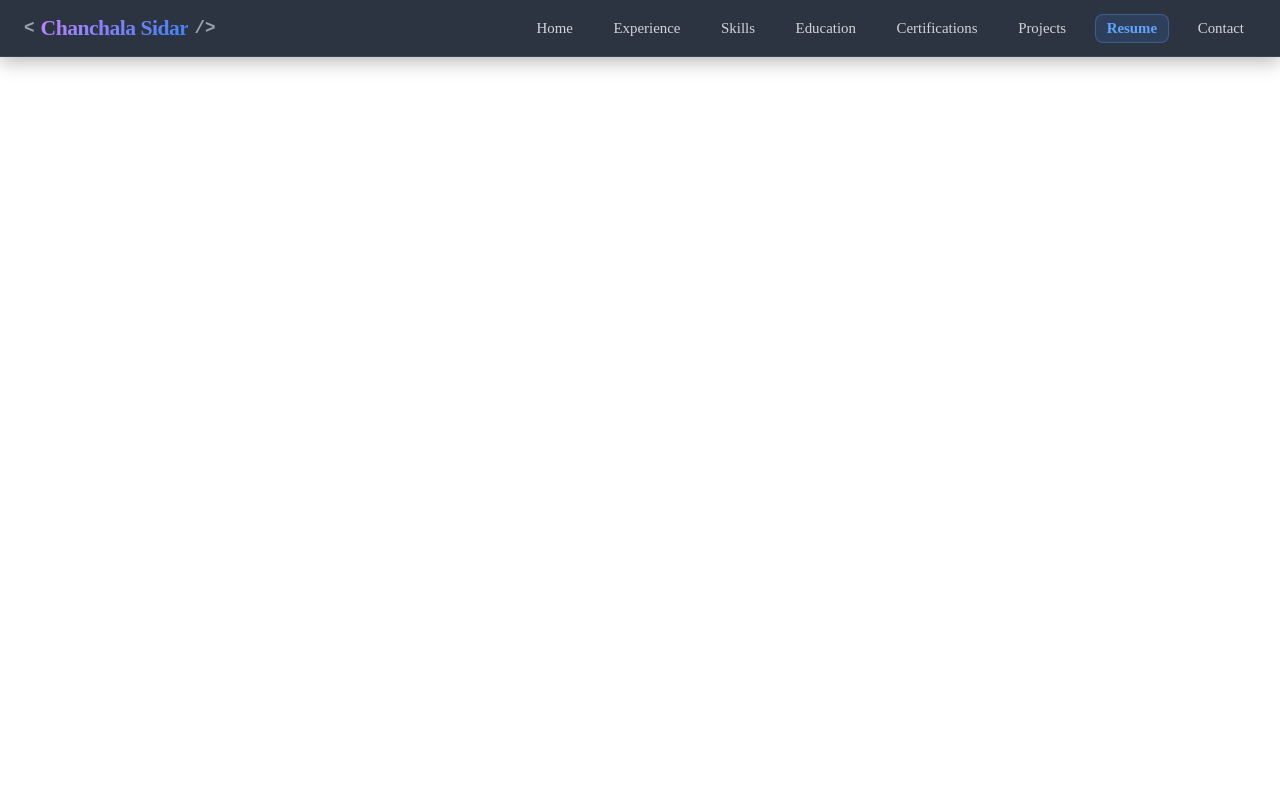
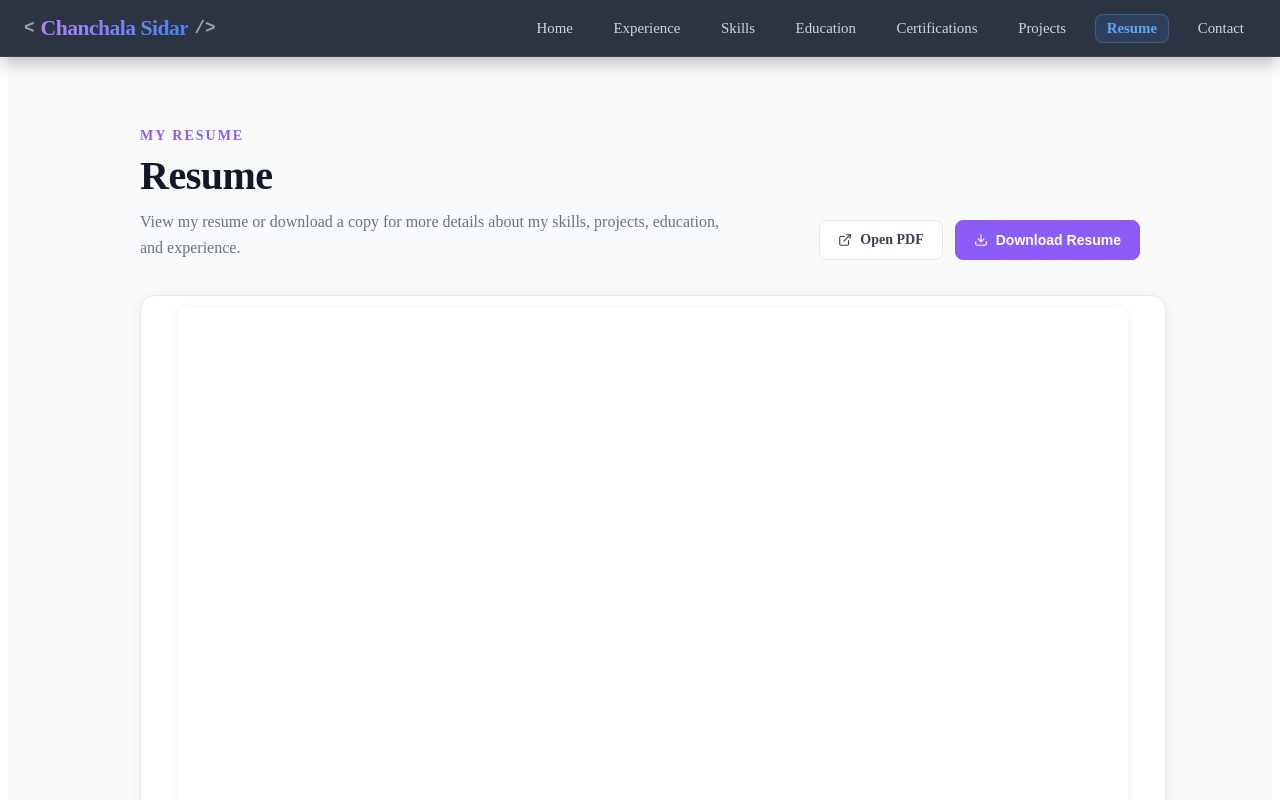
Before and after one commit to chanchalasidar6-eng/chanchala-portfolio, a React (Vite) app: page /resume in a window 1280 px wide. Shown: the top 800 px of the page. Built offline with nearby package versions, Linux system fonts and the light colour scheme.

Commit message:
Add resume section

```diff
--- a/src/App.jsx
+++ b/src/App.jsx
@@ -7,7 +7,9 @@ import Skills from "./pages/Skills";
 import Education from "./pages/Education";
 import Certificates from "./pages/Certificates";
 import Projects from "./pages/Projects";
-// import Contact from "./pages/Contact";
+import Resume from "./pages/Resume";
+import Contact from "./pages/Contact";
+import Footer from "./components/Footer";
 
 function App() {
   return (
@@ -21,8 +23,10 @@ function App() {
         <Route path="/education" element={<Education />} />
         <Route path="/certificates" element={<Certificates />} />
         <Route path="/projects" element={<Projects />} />
-        {/* <Route path="/contact" element={<Contact />} /> */}
+        <Route path="/resume" element={<Resume />} />
+        <Route path="/contact" element={<Contact />} />
       </Routes>
+      <Footer />
     </BrowserRouter>
   );
 }
--- /dev/null
+++ b/src/pages/Resume.jsx
@@ -0,0 +1,112 @@
+import React from "react";
+import { FiDownload, FiExternalLink } from "react-icons/fi";
+import "../styles/Resume.css";
+
+const Resume = () => {
+  const pdfUrl = "/Chanchala-Sidar-Resume.pdf";
+
+  // Force PDF download via Blob to ensure browser downloads the file
+  const handleDownload = async (e) => {
+    e.preventDefault();
+    try {
+      const response = await fetch(pdfUrl);
+      const blob = await response.blob();
+      const blobUrl = window.URL.createObjectURL(blob);
+      const link = document.createElement("a");
+      link.href = blobUrl;
+      link.download = "Chanchala-Sidar-Resume.pdf";
+      document.body.appendChild(link);
+      link.click();
+      document.body.removeChild(link);
+      window.URL.revokeObjectURL(blobUrl);
+    } catch (error) {
+      // Fallback direct link
+      const link = document.createElement("a");
+      link.href = pdfUrl;
+      link.download = "Chanchala-Sidar-Resume.pdf";
+      link.target = "_blank";
+      link.click();
+    }
+  };
+
+  return (
+    <section className="resume" id="resume">
+      <div className="resume-container">
+
+        {/* Heading */}
+        <div className="resume-heading">
+          <div className="resume-heading-content">
+            <p className="resume-subtitle">My Resume</p>
+            <h1>Resume</h1>
+            <p className="resume-description">
+              View my resume or download a copy for more details about my
+              skills, projects, education, and experience.
+            </p>
+          </div>
+
+          {/* Action Buttons */}
+          <div className="resume-actions">
+            <a
+              href={pdfUrl}
+              target="_blank"
+              rel="noopener noreferrer"
+              className="resume-view-btn"
+            >
+              <FiExternalLink />
+              Open PDF
+            </a>
+
+            <button
+              onClick={handleDownload}
+              className="resume-download-btn"
+              type="button"
+            >
+              <FiDownload />
+              Download Resume
+            </button>
+          </div>
+        </div>
+
+        {/* Direct PDF Preview Viewer */}
+        <div className="resume-preview">
+          <object
+            data={pdfUrl}
+            type="application/pdf"
+            width="100%"
+            height="850px"
+            className="resume-pdf-viewer"
+          >
+            <iframe
+              src={pdfUrl}
+              width="100%"
+              height="850px"
+              title="Chanchala Sidar Resume PDF"
+            >
+              <p>
+                Your browser does not support inline PDF viewing.{" "}
+                <a href={pdfUrl} target="_blank" rel="noopener noreferrer">
+                  Click here to view the PDF file directly
+                </a>
+              </p>
+            </iframe>
+          </object>
+        </div>
+
+        {/* Bottom Download Button */}
+        <div className="resume-bottom">
+          <button
+            onClick={handleDownload}
+            className="resume-download-btn"
+            type="button"
+          >
+            <FiDownload />
+            Download Resume
+          </button>
+        </div>
+
+      </div>
+    </section>
+  );
+};
+
+export default Resume;
--- /dev/null
+++ b/src/styles/Resume.css
@@ -0,0 +1,196 @@
+.resume {
+  min-height: 100vh;
+  padding: 120px 20px 80px;
+  background-color: #f9fafb;
+}
+
+.resume-container {
+  max-width: 1000px;
+  margin: 0 auto;
+}
+
+/* =========================
+   Heading
+========================= */
+
+.resume-heading {
+  display: flex;
+  align-items: flex-end;
+  justify-content: space-between;
+  gap: 30px;
+  margin-bottom: 35px;
+}
+
+.resume-heading-content {
+  max-width: 600px;
+}
+
+.resume-subtitle {
+  margin: 0 0 8px;
+  color: #8b5cf6;
+  font-size: 14px;
+  font-weight: 600;
+  text-transform: uppercase;
+  letter-spacing: 2px;
+}
+
+.resume-heading h1 {
+  margin: 0;
+  color: #111827;
+  font-size: 40px;
+  font-weight: 700;
+  letter-spacing: -0.5px;
+}
+
+.resume-description {
+  margin: 10px 0 0;
+  color: #6b7280;
+  font-size: 16px;
+  line-height: 1.6;
+}
+
+/* =========================
+   Buttons
+========================= */
+
+.resume-actions {
+  display: flex;
+  align-items: center;
+  gap: 12px;
+  flex-shrink: 0;
+}
+
+.resume-view-btn,
+.resume-download-btn {
+  display: inline-flex;
+  align-items: center;
+  justify-content: center;
+  gap: 8px;
+  padding: 11px 18px;
+  border-radius: 8px;
+  font-size: 14px;
+  font-weight: 600;
+  text-decoration: none;
+  transition: all 0.3s ease;
+  cursor: pointer;
+}
+
+/* Open PDF */
+
+.resume-view-btn {
+  border: 1px solid #e5e7eb;
+  background-color: #ffffff;
+  color: #374151;
+}
+
+.resume-view-btn:hover {
+  border-color: #8b5cf6;
+  color: #8b5cf6;
+  transform: translateY(-2px);
+}
+
+/* Download */
+
+.resume-download-btn {
+  border: 1px solid #8b5cf6;
+  background-color: #8b5cf6;
+  color: #ffffff;
+}
+
+.resume-download-btn:hover {
+  background-color: #7c3aed;
+  border-color: #7c3aed;
+  transform: translateY(-2px);
+}
+
+/* =========================
+   Resume Preview
+========================= */
+
+.resume-preview {
+  width: 100%;
+  display: flex;
+  justify-content: center;
+  padding: 12px;
+  border: 1px solid #e5e7eb;
+  border-radius: 14px;
+  background-color: #ffffff;
+  box-shadow: 0 4px 15px rgba(0, 0, 0, 0.06);
+}
+
+.resume-pdf-viewer,
+.resume-preview iframe {
+  display: block;
+  width: 100%;
+  max-width: 950px;
+  height: 850px;
+  border: none;
+  border-radius: 8px;
+  box-shadow: 0 2px 10px rgba(0, 0, 0, 0.08);
+}
+
+/* =========================
+   Bottom Button
+========================= */
+
+.resume-bottom {
+  display: flex;
+  justify-content: center;
+  margin-top: 30px;
+}
+
+/* =========================
+   Tablet & Mobile Responsive
+========================= */
+
+@media (max-width: 768px) {
+  .resume {
+    padding: 100px 16px 60px;
+  }
+
+  .resume-heading {
+    flex-direction: column;
+    align-items: flex-start;
+  }
+
+  .resume-actions {
+    width: 100%;
+  }
+
+  .resume-view-btn,
+  .resume-download-btn {
+    flex: 1;
+  }
+
+  .resume-heading h1 {
+    font-size: 34px;
+  }
+
+  .resume-preview {
+    padding: 10px;
+  }
+}
+
+@media (max-width: 480px) {
+  .resume-actions {
+    flex-direction: column;
+    width: 100%;
+  }
+
+  .resume-view-btn,
+  .resume-download-btn {
+    width: 100%;
+  }
+
+  .resume-heading h1 {
+    font-size: 30px;
+  }
+
+  .resume-description {
+    font-size: 14px;
+  }
+
+  .resume-preview {
+    padding: 5px;
+  }
+}
```
